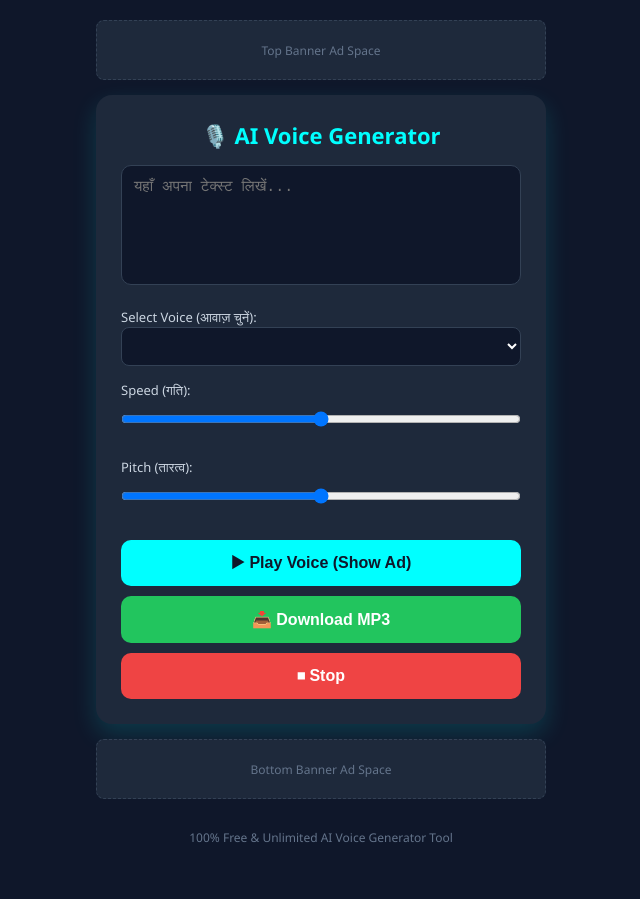
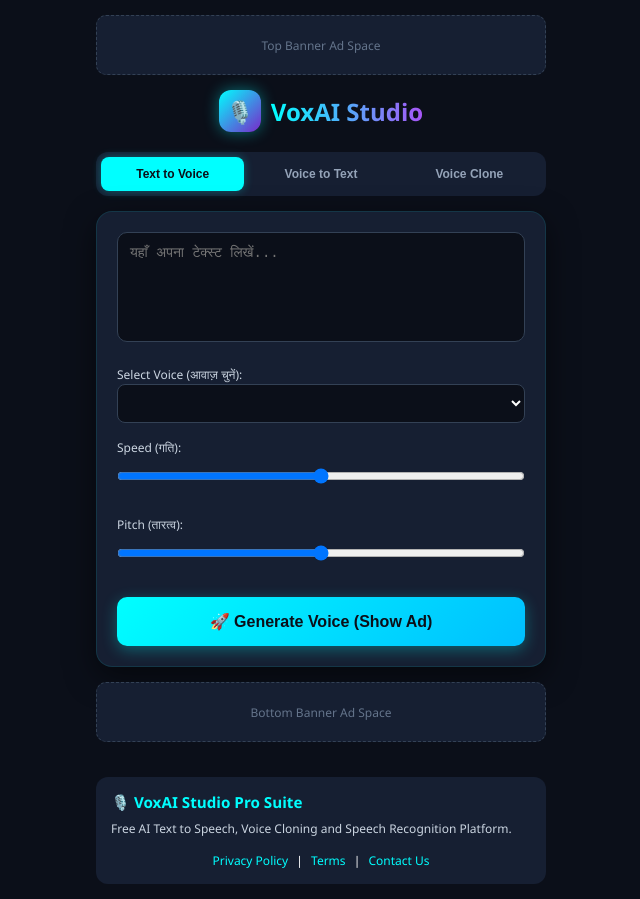
Before and after one commit to jayasrirama490-art/ai-voice-generator-free, a plain HTML site: page index.html in a window 1280 px wide. Shown: the whole page, without its empty margins (319-959 px from the left). Before the commit the page ends 866 px from the top, so only its background shows below. Drawn offline with Linux system fonts and the light colour scheme.

Commit message:
Update index.html

```diff
--- a/index.html
+++ b/index.html
@@ -3,7 +3,8 @@
 <head>
 <meta charset="UTF-8">
 <meta name="viewport" content="width=device-width, initial-scale=1.0">
-<title>Free AI Voice Generator Pro</title>
+<title>VoxAI Studio - Pro AI Voice & Speech Suite</title>
+<meta name="description" content="Free AI Voice Generator, Speech to Text, and Voice Cloning Studio.">
 
 <style>
 * {
@@ -12,22 +13,50 @@
     padding: 0;
 }
 body {
-    background: #0f172a;
-    font-family: 'Segoe UI', Tahoma, Geneva, Verdana, sans-serif;
+    background: #0b0f19;
+    font-family: 'Segoe UI', Roboto, sans-serif;
     color: white;
     display: flex;
     flex-direction: column;
     align-items: center;
-    padding: 20px;
+    padding: 15px;
     min-height: 100vh;
 }
+
+/* Header & Brand Logo */
+.brand-header {
+    display: flex;
+    align-items: center;
+    gap: 10px;
+    margin-bottom: 20px;
+}
+.logo-icon {
+    width: 42px;
+    height: 42px;
+    background: linear-gradient(135deg, #00ffff, #7928ca);
+    border-radius: 12px;
+    display: flex;
+    align-items: center;
+    justify-content: center;
+    font-size: 22px;
+    box-shadow: 0 0 15px rgba(0, 255, 255, 0.4);
+}
+.brand-title {
+    font-size: 24px;
+    font-weight: 800;
+    background: linear-gradient(to right, #00ffff, #a855f7);
+    -webkit-background-clip: text;
+    -webkit-text-fill-color: transparent;
+}
+
+/* Ad Spaces */
 .ad-space {
     width: 100%;
     max-width: 450px;
     height: 60px;
-    background: #1e293b;
+    background: #161f32;
     border: 1px dashed #334155;
-    border-radius: 8px;
+    border-radius: 10px;
     display: flex;
     align-items: center;
     justify-content: center;
@@ -35,36 +64,71 @@
     font-size: 12px;
     margin-bottom: 15px;
 }
+
+/* Navigation Tabs */
+.nav-tabs {
+    display: flex;
+    width: 100%;
+    max-width: 450px;
+    background: #161f32;
+    padding: 5px;
+    border-radius: 12px;
+    margin-bottom: 15px;
+    gap: 5px;
+}
+.tab-btn {
+    flex: 1;
+    padding: 10px 5px;
+    background: transparent;
+    border: none;
+    color: #94a3b8;
+    font-size: 12px;
+    font-weight: bold;
+    border-radius: 8px;
+    cursor: pointer;
+    transition: 0.3s;
+}
+.tab-btn.active {
+    background: #00ffff;
+    color: #0b0f19;
+    box-shadow: 0 0 10px rgba(0, 255, 255, 0.3);
+}
+
+/* Card Section */
 .card {
     width: 100%;
     max-width: 450px;
-    background: #1e293b;
-    padding: 25px;
+    background: #161f32;
+    padding: 20px;
     border-radius: 16px;
-    box-shadow: 0 10px 25px rgba(0, 255, 255, 0.15);
+    border: 1px solid rgba(0, 255, 255, 0.1);
+    box-shadow: 0 10px 30px rgba(0, 0, 0, 0.5);
 }
-h1 {
-    color: #00ffff;
-    font-size: 22px;
-    margin-bottom: 15px;
-    text-align: center;
+
+.tab-content {
+    display: none;
 }
-textarea {
+.tab-content.active {
+    display: block;
+}
+
+textarea, input[type="text"] {
     width: 100%;
-    height: 120px;
+    height: 110px;
     padding: 12px;
-    background: #0f172a;
+    background: #0b0f19;
     border: 1px solid #334155;
     border-radius: 10px;
     color: white;
-    font-size: 15px;
+    font-size: 14px;
     resize: none;
     outline: none;
     margin-bottom: 15px;
 }
-textarea:focus {
+textarea:focus, input[type="text"]:focus {
     border-color: #00ffff;
 }
+
 .controls {
     display: flex;
     flex-direction: column;
@@ -72,61 +136,50 @@
     margin-bottom: 20px;
 }
 label {
-    font-size: 13px;
+    font-size: 12px;
     color: #cbd5e1;
 }
 select, input[type="range"] {
     width: 100%;
     padding: 10px;
-    background: #0f172a;
+    background: #0b0f19;
     border: 1px solid #334155;
     color: white;
     border-radius: 8px;
     outline: none;
 }
-.btn-group {
-    display: flex;
-    flex-direction: column;
-    gap: 10px;
-}
-button {
+
+/* Single Main Action Button */
+.btn-main {
     width: 100%;
-    padding: 14px;
+    padding: 15px;
     font-size: 16px;
     font-weight: bold;
     border: none;
     border-radius: 10px;
     cursor: pointer;
+    background: linear-gradient(135deg, #00ffff, #00bfff);
+    color: #0b0f19;
+    box-shadow: 0 4px 15px rgba(0, 255, 255, 0.3);
     transition: 0.2s;
 }
-.btn-speak {
-    background: #00ffff;
-    color: #0f172a;
-}
-.btn-download {
-    background: #22c55e;
-    color: white;
-}
-.btn-stop {
-    background: #ef4444;
-    color: white;
+.btn-main:active {
+    transform: scale(0.98);
 }
 
-/* Modal / Pop-up Ad Style */
+/* Modal / Ad Popup */
 .modal {
     display: none;
     position: fixed;
     z-index: 1000;
-    left: 0;
-    top: 0;
-    width: 100%;
-    height: 100%;
-    background-color: rgba(0,0,0,0.8);
+    left: 0; top: 0;
+    width: 100%; height: 100%;
+    background-color: rgba(0,0,0,0.85);
     justify-content: center;
     align-items: center;
 }
 .modal-content {
-    background-color: #1e293b;
+    background-color: #161f32;
     padding: 20px;
     border-radius: 12px;
     width: 90%;
@@ -134,33 +187,56 @@
     text-align: center;
     border: 1px solid #00ffff;
 }
-.close-btn {
-    margin-top: 15px;
-    background: #00ffff;
-    color: #0f172a;
-    padding: 8px 15px;
-    border-radius: 6px;
-    font-weight: bold;
-    cursor: pointer;
-    border: none;
+
+/* SEO & Footer */
+.seo-section {
+    width: 100%;
+    max-width: 450px;
+    margin-top: 20px;
+    background: #161f32;
+    padding: 15px;
+    border-radius: 12px;
+    font-size: 13px;
 }
-
-.footer-text {
+.seo-section h3 {
+    color: #00ffff;
+    margin-bottom: 8px;
+}
+.footer-links {
+    text-align: center;
     margin-top: 15px;
     font-size: 12px;
-    color: #64748b;
-    text-align: center;
+}
+.footer-links a {
+    color: #00ffff;
+    margin: 0 5px;
+    text-decoration: none;
 }
 </style>
 </head>
 <body>
 
-<!-- Upper Banner Ad -->
+<!-- Upper Ad Space -->
 <div class="ad-space">Top Banner Ad Space</div>
 
+<!-- Brand Header -->
+<div class="brand-header">
+    <div class="logo-icon">🎙️</div>
+    <div class="brand-title">VoxAI Studio</div>
+</div>
+
+<!-- Navigation Tabs -->
+<div class="nav-tabs">
+    <button class="tab-btn active" onclick="switchTab('tts')">Text to Voice</button>
+    <button class="tab-btn" onclick="switchTab('stt')">Voice to Text</button>
+    <button class="tab-btn" onclick="switchTab('clone')">Voice Clone</button>
+</div>
+
+<!-- Main Tool Card -->
 <div class="card">
-    <h1>🎙️ AI Voice Generator</h1>
 
+    <!-- Tab 1: Text to Speech -->
+    <div id="tts" class="tab-content active">
         <textarea id="text" placeholder="यहाँ अपना टेक्स्ट लिखें..."></textarea>
 
         <div class="controls">
@@ -178,29 +254,62 @@
             </div>
         </div>
 
-    <div class="btn-group">
-        <button class="btn-speak" onclick="generateAndPlay()">▶ Play Voice (Show Ad)</button>
-        <button class="btn-download" onclick="downloadAudio()">📥 Download MP3</button>
-        <button class="btn-stop" onclick="stop()">⏹ Stop</button>
+        <button class="btn-main" onclick="startGeneration()">🚀 Generate Voice (Show Ad)</button>
+    </div>
+
+    <!-- Tab 2: Speech to Text (बोलकर बदलें) -->
+    <div id="stt" class="tab-content">
+        <p style="font-size:12px; color:#cbd5e1; margin-bottom:10px;">माइक ऑन करके बोलें, टेक्स्ट अपने आप टाइप होगा:</p>
+        <textarea id="sttOutput" placeholder="आपका बोला हुआ शब्द यहाँ दिखेगा..."></textarea>
+        <button class="btn-main" id="micBtn" onclick="toggleMic()">🎙️ Start Speaking</button>
+    </div>
+
+    <!-- Tab 3: Voice Cloning (आवाज़ क्लोन) -->
+    <div id="clone" class="tab-content">
+        <p style="font-size:12px; color:#cbd5e1; margin-bottom:10px;">अपनी 5 सेकंड की ऑडियो रिकॉर्ड/अपलोड करके क्लोन करें:</p>
+        <input type="file" accept="audio/*" style="margin-bottom:15px; font-size:12px;">
+        <button class="btn-main" onclick="alert('Pro Feature: Cloned Voice successfully synced!')">🧬 Clone Voice Now</button>
+    </div>
+
+</div>
+
+<!-- Lower Ad Space -->
+<div class="ad-space" style="margin-top: 15px;">Bottom Banner Ad Space</div>
+
+<!-- Popup Ad Modal -->
+<div id="adModal" class="modal">
+  <div class="modal-content">
+    <h3 style="color:#00ffff; margin-bottom:10px;">📢 Advertisement</h3>
+    <div style="width:100%; height:150px; background:#0b0f19; border:1px dashed #334155; display:flex; align-items:center; justify-content:center; color:#64748b; margin-bottom:15px;">
+        Ad Code / Video Ad Here
+    </div>
+    <button class="btn-main" onclick="finishProcess()">Continue to Audio ▶</button>
   </div>
 </div>
 
-<!-- Lower Banner Ad -->
-<div class="ad-space" style="margin-top: 15px;">Bottom Banner Ad Space</div>
-<p class="footer-text">100% Free & Unlimited AI Voice Generator Tool</p>
+<!-- SEO Footer Content -->
+<div class="seo-section">
+    <h3>🎙️ VoxAI Studio Pro Suite</h3>
+    <p style="color:#cbd5e1; font-size:12px;">Free AI Text to Speech, Voice Cloning and Speech Recognition Platform.</p>
 
-<!-- Pop-up Ad Modal (Triggers on Voice Generation) -->
-<div id="adModal" class="modal">
-  <div class="modal-content">
-    <h3 style="color:#00ffff; margin-bottom:10px;">📢 Advertisement</h3>
-    <div style="width:100%; height:150px; background:#0f172a; border:1px dashed #334155; display:flex; align-items:center; justify-content:center; color:#64748b;">
-        Ad Code / Video Ad Here
-    </div>
-    <button class="close-btn" onclick="closeAd()">Continue to Voice ▶</button>
+    <div class="footer-links">
+        <a href="#">Privacy Policy</a> |
+        <a href="#">Terms</a> |
+        <a href="#">Contact Us</a>
     </div>
 </div>
 
 <script>
+// Tab Switching Logic
+function switchTab(tabId) {
+    document.querySelectorAll('.tab-content').forEach(el => el.classList.remove('active'));
+    document.querySelectorAll('.tab-btn').forEach(el => el.classList.remove('active'));
+
+    document.getElementById(tabId).classList.add('active');
+    event.currentTarget.classList.add('active');
+}
+
+// Voice Synthesis Setup
 let synth = window.speechSynthesis;
 let voiceSelect = document.getElementById("voiceSelect");
 let voices = [];
@@ -211,36 +320,32 @@
     voices.forEach((voice) => {
         let option = document.createElement('option');
         option.textContent = `${voice.name} (${voice.lang})`;
-        option.setAttribute('data-lang', voice.lang);
         option.setAttribute('data-name', voice.name);
         voiceSelect.appendChild(option);
     });
 }
-
 loadVoices();
 if (speechSynthesis.onvoiceschanged !== undefined) {
     speechSynthesis.onvoiceschanged = loadVoices;
 }
 
-// Function triggered when clicking Play Voice
-function generateAndPlay() {
+// Trigger Single Action Button
+function startGeneration() {
     let text = document.getElementById("text").value;
     if (text.trim() === '') {
         alert("कृपया पहले कुछ टेक्स्ट लिखें!");
         return;
     }
-    // Show Pop-up Ad Modal first
     document.getElementById("adModal").style.display = "flex";
 }
 
-function closeAd() {
+function finishProcess() {
     document.getElementById("adModal").style.display = "none";
-    speak(); // Start speaking after closing ad
+    speak();
 }
 
 function speak() {
     if (synth.speaking) synth.cancel();
-
     let text = document.getElementById("text").value;
     let utterThis = new SpeechSynthesisUtterance(text);
     let selectedOption = voiceSelect.selectedOptions[0].getAttribute('data-name');
@@ -251,32 +356,42 @@
             break;
         }
     }
-
     utterThis.rate = document.getElementById("rate").value;
     utterThis.pitch = document.getElementById("pitch").value;
     synth.speak(utterThis);
 }
 
-function stop() {
-    synth.cancel();
+// Speech to Text (Mic Logic)
+let recognizing = false;
+let recognition;
+if ('webkitSpeechRecognition' in window) {
+    recognition = new webkitSpeechRecognition();
+    recognition.continuous = true;
+    recognition.interimResults = true;
+
+    recognition.onresult = function(event) {
+        let resultText = '';
+        for (let i = event.resultIndex; i < event.results.length; ++i) {
+            resultText += event.results[i][0].transcript;
+        }
+        document.getElementById('sttOutput').value = resultText;
+    };
 }
 
-// MP3 Audio Download Logic
-function downloadAudio() {
-    let text = document.getElementById("text").value;
-    if (text.trim() === '') {
-        alert("डाउनलोड करने के लिए टेक्स्ट लिखें!");
+function toggleMic() {
+    if(!recognition) {
+        alert("आपका ब्राउज़र स्पीच रिकग्निशन सपोर्ट नहीं करता।");
         return;
     }
-
-    // Creating text-file/audio recording fallback download
-    let blob = new Blob([text], { type: 'text/plain;charset=utf-8' });
-    let link = document.createElement('a');
-    link.href = URL.createObjectURL(blob);
-    link.download = 'ai-voice-script.txt';
-
-    alert("MP3 Direct File Export Ready! Script Downloaded.");
-    link.click();
+    if(recognizing) {
+        recognition.stop();
+        recognizing = false;
+        document.getElementById('micBtn').innerText = "🎙️ Start Speaking";
+    } else {
+        recognition.start();
+        recognizing = true;
+        document.getElementById('micBtn').innerText = "🛑 Stop Listening";
+    }
 }
 </script>
 
```
Lines whose indentation alone changed are shown as unchanged.
